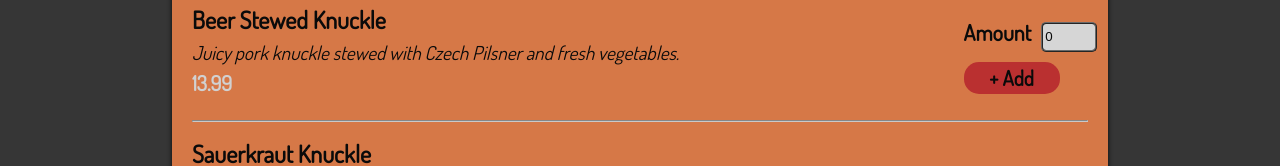
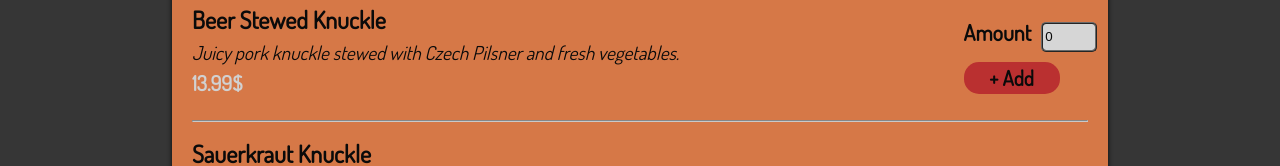
Before and after one commit to lemix196/goloners, a React (Create React App) app: page / in a window 1280 px wide. Shown: the part 600-766 px from the top of the page. Built offline with nearby package versions, Linux system fonts and the light colour scheme.

Commit message:
add $ sign at end of dish price in MenuCard

```diff
--- a/src/components/Menu/MenuElement.js
+++ b/src/components/Menu/MenuElement.js
@@ -7,7 +7,7 @@ const MenuElement = (props) => {
     <div className={styles["dish"]}>
       <h2 className={styles["dish-name"]}>{props.dishName}</h2>
       <p className={styles["dish-description"]}>{props.description}</p>
-      <h2 className={styles["dish-price"]}>{props.price}</h2>
+      <h2 className={styles["dish-price"]}>{props.price}$</h2>
     </div>
   );
 };
```
